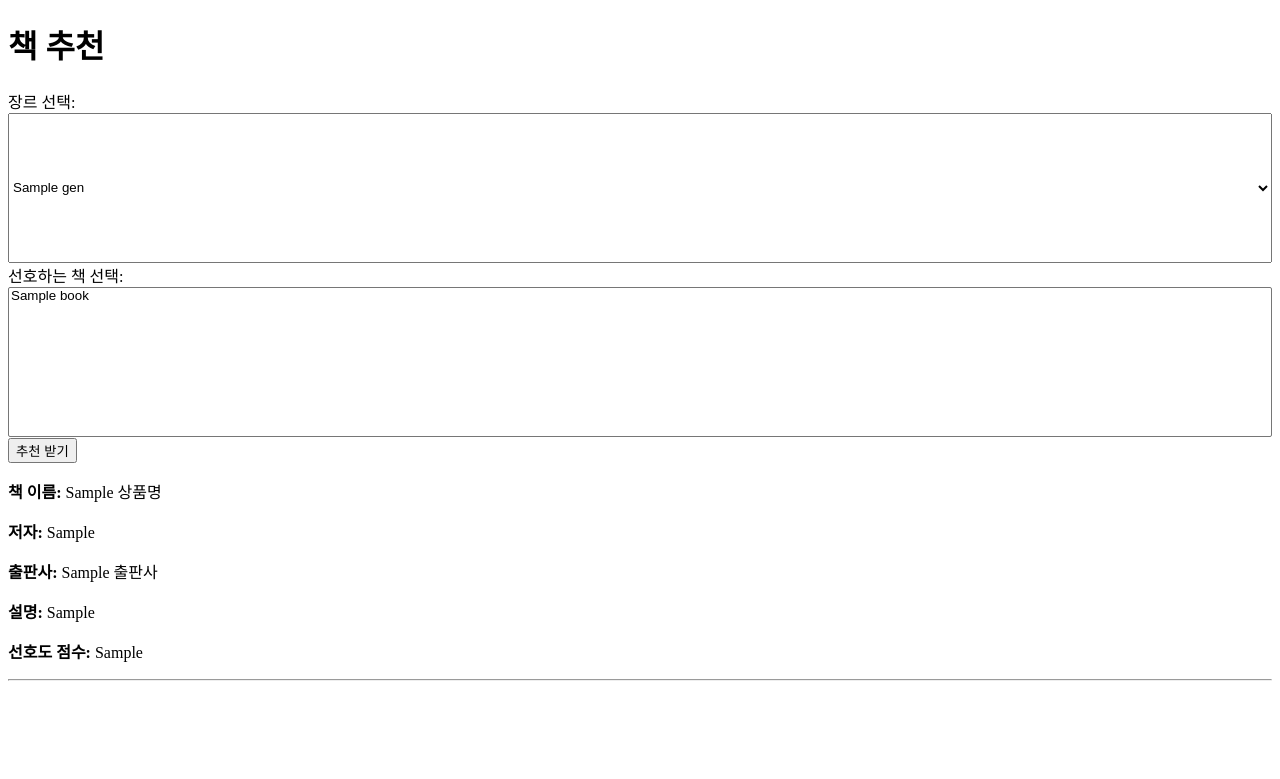
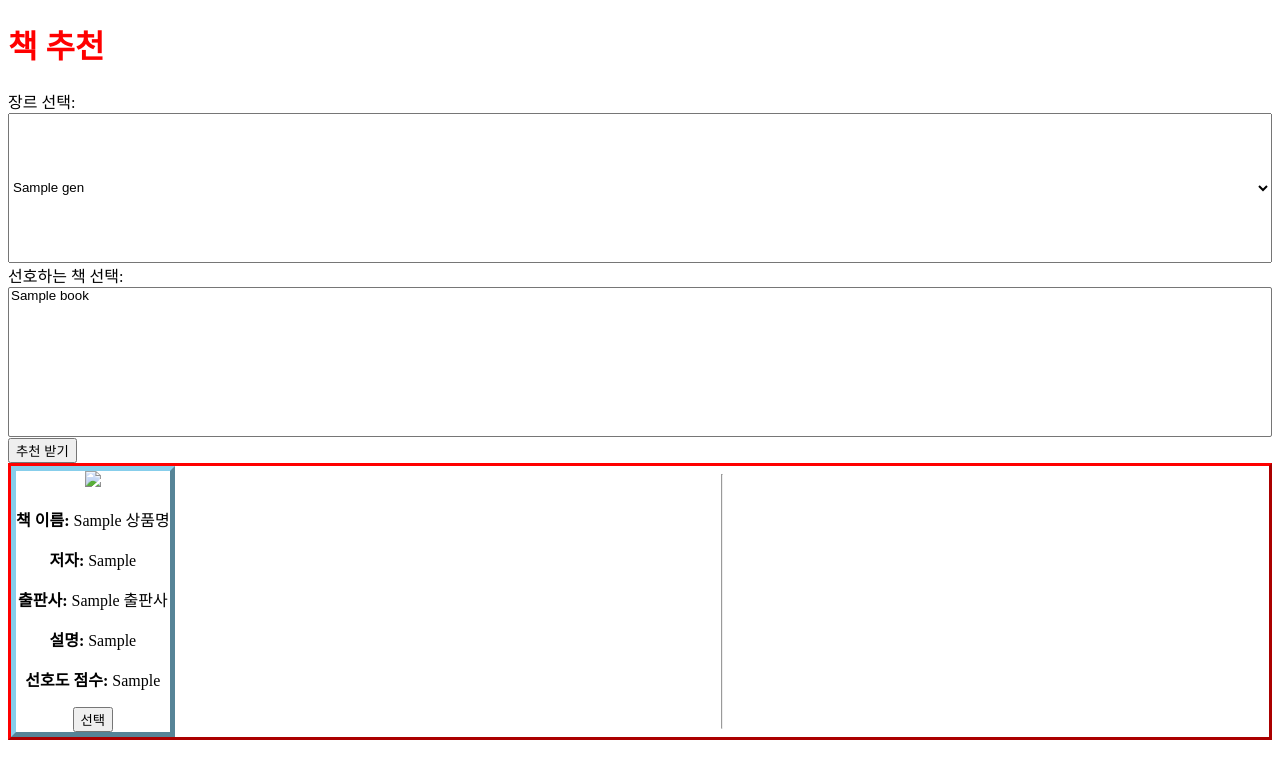
Before and after one commit to valur628/BookRecommendationHelper, a Flask app: template book_recommendation/templates/index.html in a window 1280 px wide. Shown: the top 779 px of the page. Run offline with Flask 3, Linux system fonts and the light colour scheme; the template is opened without the code that fills it: most values are stand-ins (such as "Sample title", 1, 10 or a date in 2020); parts of the project's set-up code (start-up, migrations or seed data) failed here and were passed over.

Commit message:
html 수정

```diff
--- a/book_recommendation/static/styles.css
+++ b/book_recommendation/static/styles.css
@@ -2,3 +2,26 @@ select {
     width: 100%;
     height: 150px;
 }
+h1 {
+    color: red;
+}
+hr {
+    color: blue;
+}
+.myDiv {
+    border: 5px outset skyblue;
+    background-color: white;
+    text-align: center;
+}
+.box{
+    border: 3px outset red;
+    display: flex;
+
+}
+.line_limit {
+    width: 100px;
+    overflow:hidden;
+    text-overflow:ellipsis;
+    white-space:nowrap;
+    display:inline-block;
+}
--- a/book_recommendation/templates/index.html
+++ b/book_recommendation/templates/index.html
@@ -3,7 +3,7 @@
     <head>
         <meta charset="UTF-8">
         <meta name="viewport" content="width=device-width, initial-scale=1.0">
-        <title>책 추천</title>
+        <title>책 추천 사이트</title>
         <link rel="stylesheet" href="/static/styles.css">
     </head>
 <body>
@@ -28,14 +28,20 @@
     </form>
 
     {% if recommendations %}
+        <div class="box">
             {% for rec in recommendations %}
+                <div class="myDiv">
+                    <a href="https://www.yes24.com/Product/Goods/120246952"> <img src = "{{rec['url']}}"> </a>
                     <p><strong>책 이름:</strong> {{ rec['상품명'] }}</p>
                     <p><strong>저자:</strong> {{ rec['저자'] }}</p>
                     <p><strong>출판사:</strong> {{ rec['출판사'] }}</p>
-        <p><strong>설명:</strong> {{ rec['설명'] }}</p>
+                    <p><strong>설명:</strong> {{ rec['설명'][:100] }}</p>
                     <p><strong>선호도 점수:</strong> {{ rec['선호도 점수'] }}</p>
+                    <button>선택</button>
+                </div>
                 <hr>
             {% endfor %}
+        </div>
     {% endif %}
 </body>
 </html>
```
Lines whose indentation alone changed are shown as unchanged.
